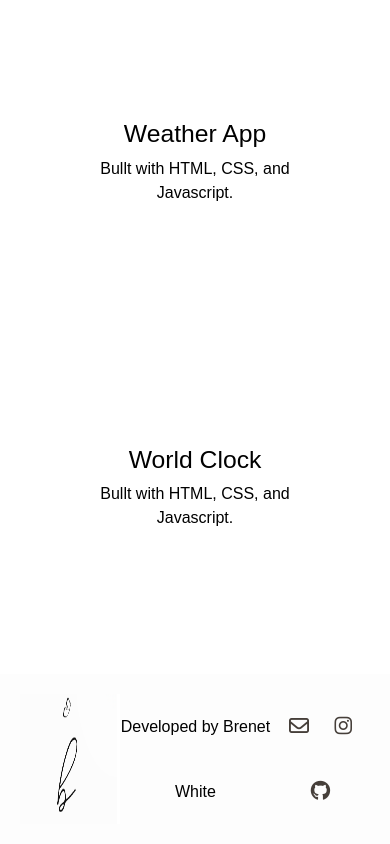
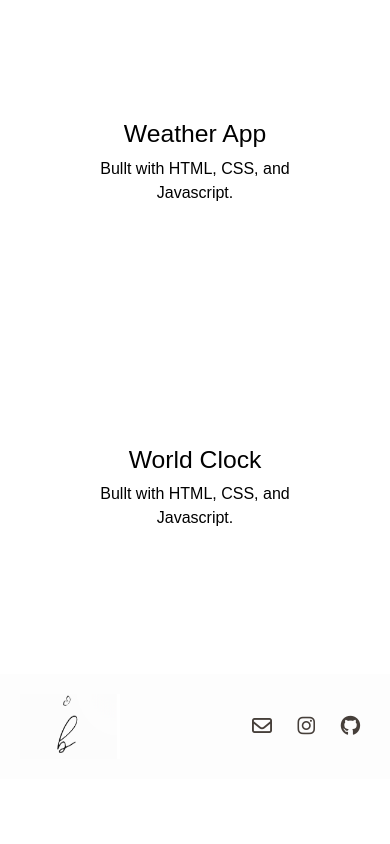
Before and after one commit to brewhi/portfolio-project, a plain HTML site: page index.html in a window 390 px wide. Shown: the part 1061-1905 px from the top of the page. After the commit the page ends 1840 px from the top, so only its background shows below. Drawn offline with nearby package versions, Linux system fonts and the light colour scheme.

Commit message:
footer mobile accomidation

```diff
--- a/index.html
+++ b/index.html
@@ -109,7 +109,7 @@
 
       <footer class="d-flex justify-content-between">
         <img src="/images/logi.png" class="logo" />
-        Developed by Brenet White
+        <p class="d-none d-lg-block">Developed by Brenet White</p>
         <div class="footer-links">
           <a
             href="mailto:6rewhite@gmail.com"
```
Also changed, not shown: about.html (+2 -2 lines), contact.html (+1 -1 lines), work.html (+1 -1 lines).
